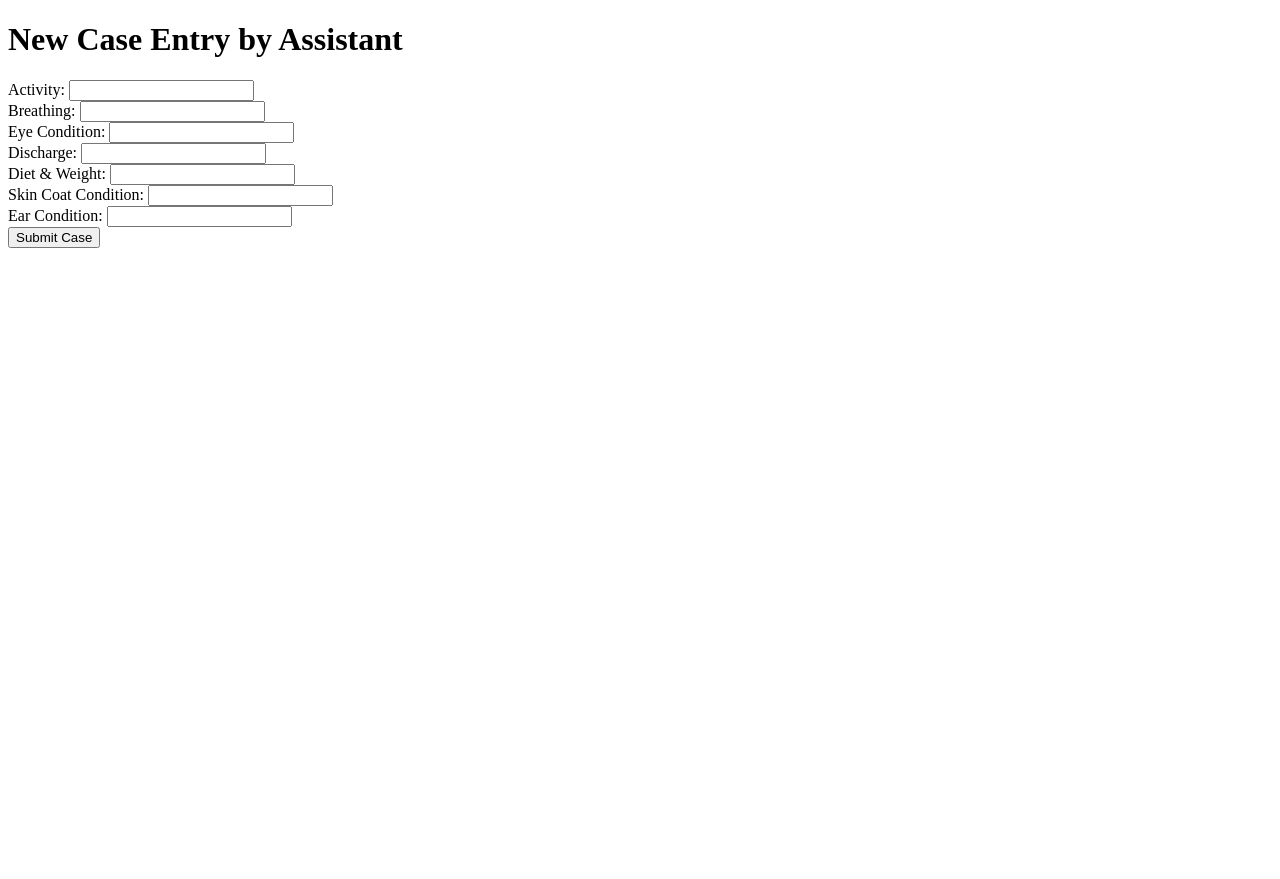
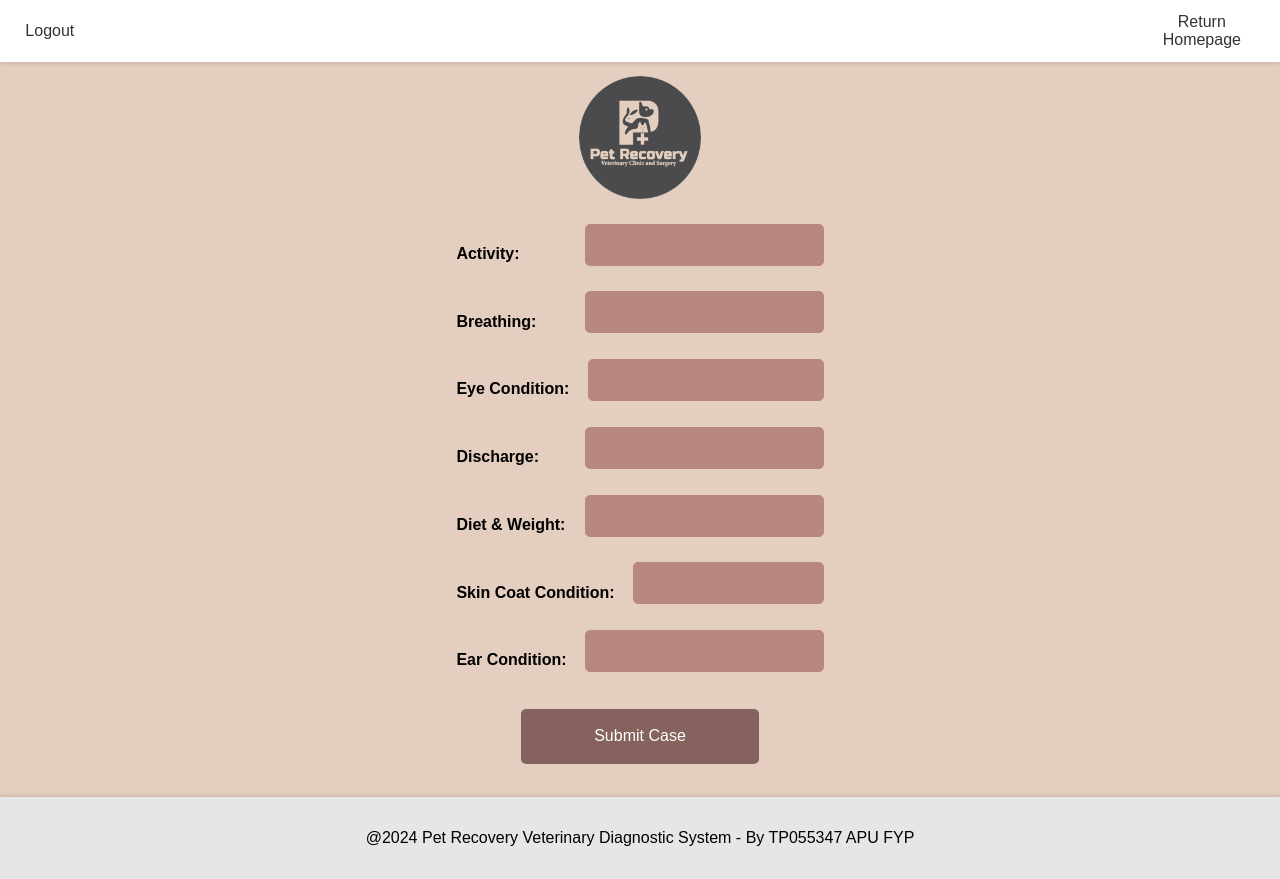
Before and after one commit to Weixin07/PR-Veterinary-Diagnosis-System, a Flask app: template templates/new_case_assistant.html in a window 1280 px wide. Before the commit the page ends 248 px from the top, so only its background shows below. Run offline with Flask 3, Linux system fonts and the light colour scheme; the template is opened without the code that fills it, so the values that code supplies are empty.

Commit message:
assistant new case page design success

```diff
--- a/static/style.css
+++ b/static/style.css
@@ -1,4 +1,13 @@
-/* Base styles for body to set font and common background */
+html {
+    height: 100%; /* this makes sure that html takes up full viewport height */
+    box-sizing: border-box; /* this ensures padding does not affect total width/height */
+    overflow-x: hidden; /* Prevents horizontal scroll */
+}
+
+*, *:before, *:after {
+    box-sizing: inherit; /* inherit box-sizing to make sure padding does not affect width */
+}
+
 body {
     font-family: 'Arial', sans-serif;
     font-size: medium;
@@ -7,8 +16,7 @@
     display: flex;
     flex-direction: column;
     align-items: center;
-    justify-content: center;
-    height: 100vh;
+    min-height: 100vh; /* min-height to 100% viewport height will ensure footer is at the bottom */
     width: 100vw;
 }
 
@@ -38,6 +46,7 @@
 .header nav {
     display: flex;
     justify-content: flex-end; /* Align nav items to the right */
+    text-align: center;
 }
 
 .header nav a {
@@ -46,16 +55,23 @@
     color: #333;
 }
 
-/* Footer styles */
+.main-content {
+    flex: 1; /* forces the main content to expand */
+    width: 100%; /* ensure it takes up full width */
+    /* Add padding-top if there is a fixed header to push the content down */
+}
+
 .footer {
     background-color: #E6E6E6;
     text-align: center;
-    padding: 2.5%; /* Flexible padding based on the width of the screen */
-    position: fixed;
+    padding: 2.5%; /* This will ensure that padding is included in height calculation */
+    width: 100%; /* Full width */
+    box-shadow: 0 -2px 4px rgba(0, 0, 0, 0.1);
+    position: relative; /* Removed 'fixed' to keep it in the flow of the document */
     bottom: 0;
-    left: 0;
-    right: 0; /* Ensure full width */
-    box-shadow: 0 -2px 4px rgba(0, 0, 0, 0.1);
+    clear: both; /* Clear any floats */
+    z-index: 2;
+    margin-top: auto; /* Push footer to the bottom */
 }
 
 /* Ensure content below does not overlap or hide behind the image */
@@ -82,6 +98,18 @@
     top: 12%; /* Flexible top position based on the height of the viewport */
     left: 1%;
     object-fit: contain; /* Keeps the image's aspect ratio */
+}
+
+/* Specific style for other page logo */
+.other-logo {
+    max-width: 10%; /* Customize this value as needed */
+    margin-top: 1%; /* Flexible top position based on the height of the viewport */
+    object-fit: 1%; /* Keeps the image's aspect ratio */
+    margin-bottom: 2%; /* Space below the logo */
+    display: flex;
+    flex-direction: column;
+    position: relative; /* Relative positioning */
+    z-index: 1; /* Stack order */
 }
 
 /* Login container styles */
@@ -143,6 +171,7 @@
     display: flex;
     justify-content: center; /* Center button horizontally */
     margin-top: 10%;
+    margin-bottom: 2%; /* Added bottom margin for spacing */
 }
 
 /* Login button styling */
@@ -171,3 +200,66 @@
     margin-left: 0.5em; /* to give some space between the password field and the icon */
     margin-top: -1.5em;
 }
+
+/* Additional input styles specifically for new case page */
+.case-input {
+    width: 100%;
+    padding: 10px; /* Adjust padding as needed */
+    margin-bottom: 10px; /* Spacing between input fields */
+    border: 1px solid #ccc; /* Border color */
+    border-radius: 5px; /* Border radius for rounded corners */
+    font-size: 1em; /* Font size */
+    background-color: #fff; /* Background color */
+    color: #333; /* Text color */
+}
+
+.case-input:focus {
+    outline: none;
+    border-color: #B88781; /* Highlight color on focus */
+}
+
+/* Style adjustments for new case submit button */
+.new-case-button {
+    padding: 5%;
+    padding-left: 20%;
+    padding-right: 20%;
+    margin-top: -5%; /* Spacing between input fields and button */
+    background-color: #85625E;
+    color: #ffffff;
+    font-size: 1em;
+    border: none;
+    border-radius: 5px;
+    cursor: pointer;
+    width: auto; /* Auto width for the content */
+    transition: background-color 0.3s;
+    margin-bottom: 1; /* Space below the button */
+}
+
+.new-case-button:hover {
+    background-color: #5E4D4B; /* Button hover color */
+}
+
+.other {
+    font-family: 'Arial', sans-serif;
+    font-size: medium;
+    background-color: #E4CEBF;
+    margin: 0;
+    display: block; /* Changed from flex to block */
+    width: 100%;
+    overflow-y: auto; /* Ensure the body is scrollable */
+}
+
+/* Adjusted case-container for natural document flow */
+.case-container {
+    max-width: 100%; /* Maximum width */
+    width: 100%; /* Relative to viewport width */
+    margin-top: 3%; /* Top margin */
+    padding: 2%;
+    background-color: #E4CEBF;
+    border-radius: 10px;
+    display: flex;
+    flex-direction: column;
+    align-items: center;
+    position: relative; /* Relative positioning */
+    z-index: 1; /* Stack order */
+}
--- a/templates/new_case_assistant.html
+++ b/templates/new_case_assistant.html
@@ -3,18 +3,57 @@
 <head>
     <meta charset="UTF-8">
     <title>New Case - Assistant</title>
+    <link rel="stylesheet" href="{{ url_for('static', filename='style.css') }}">
 </head>
 <body>
-    <h1>New Case Entry by Assistant</h1>
-    <form action="{{ url_for('new_case') }}" method="post">
-        Activity: <input type="text" name="activity" required><br>
-        Breathing: <input type="text" name="breathing" required><br>
-        Eye Condition: <input type="text" name="eye_condition" required><br>
-        Discharge: <input type="text" name="discharge" required><br>
-        Diet & Weight: <input type="text" name="diet_weight" required><br>
-        Skin Coat Condition: <input type="text" name="skin_coat_condition" required><br>
-        Ear Condition: <input type="text" name="ear_condition" required><br>
-        <button type="submit">Submit Case</button>
-    </form>
+    <header class="header">
+        <a href="{{ url_for('logout') }}" class="logout-link">Logout</a>
+        <nav><a href="{{ url_for('home_page') }}">Return Homepage</a></nav>
+    </header>
+
+    <!-- Main content wrapper -->
+    <div class="main-content">
+        <div class="case-container">
+            <img src="{{ url_for('static', filename='images/logo.png') }}" alt="Pet Recovery Logo" class="logo other-logo">
+
+            <form action="{{ url_for('new_case') }}" method="post">
+                <div class="input-field">
+                    <label for="activity">Activity:</label>
+                    <input type="text" id="activity" name="activity" required class="case-input">
+                </div>
+                <div class="input-field">
+                    <label for="breathing">Breathing:</label>
+                    <input type="text" id="breathing" name="breathing" required class="case-input">
+                </div>
+                <div class="input-field">
+                    <label for="eye_condition">Eye Condition:</label>
+                    <input type="text" id="eye_condition" name="eye_condition" required class="case-input">
+                </div>
+                <div class="input-field">
+                    <label for="discharge">Discharge:</label>
+                    <input type="text" id="discharge" name="discharge" required class="case-input">
+                </div>
+                <div class="input-field">
+                    <label for="diet_weight">Diet & Weight:</label>
+                    <input type="text" id="diet_weight" name="diet_weight" required class="case-input">
+                </div>
+                <div class="input-field">
+                    <label for="skin_coat_condition">Skin Coat Condition:</label>
+                    <input type="text" id="skin_coat_condition" name="skin_coat_condition" required class="case-input">
+                </div>
+                <div class="input-field">
+                    <label for="ear_condition">Ear Condition:</label>
+                    <input type="text" id="ear_condition" name="ear_condition" required class="case-input">
+                </div>
+                <div class="login-button-container">
+                    <button type="submit" class="new-case-button">Submit Case</button>
+                </div>
+            </form>
+        </div>
+    </div>
+
+    <footer class="footer">
+        @2024 Pet Recovery Veterinary Diagnostic System - By TP055347 APU FYP
+    </footer>
 </body>
 </html>
```
